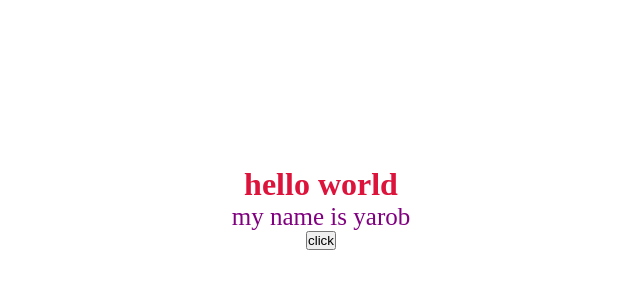
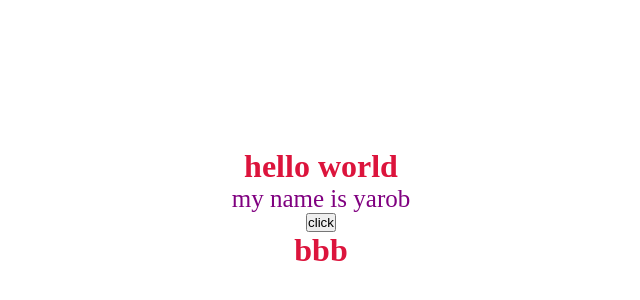
Before and after one commit to yarob-alshurbaji/yazan-testing, a plain HTML site: page index.html in a window 1280 px wide. Shown: the part 192-492 px from the top of the page, without its empty margins (319-959 px from the left). Drawn offline with Linux system fonts and the light colour scheme.

Commit message:
editing from branch bbb

```diff
--- a/index.html
+++ b/index.html
@@ -13,6 +13,7 @@
         <button>
             click
         </button>
+        <h1>bbb</h1>
     </div>
 </body>
 </html>
```
